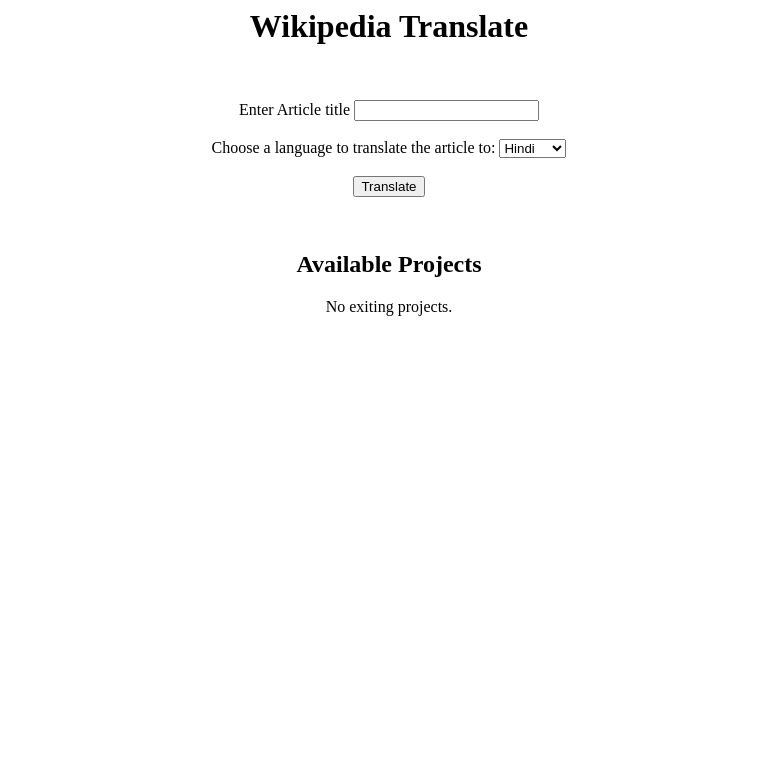
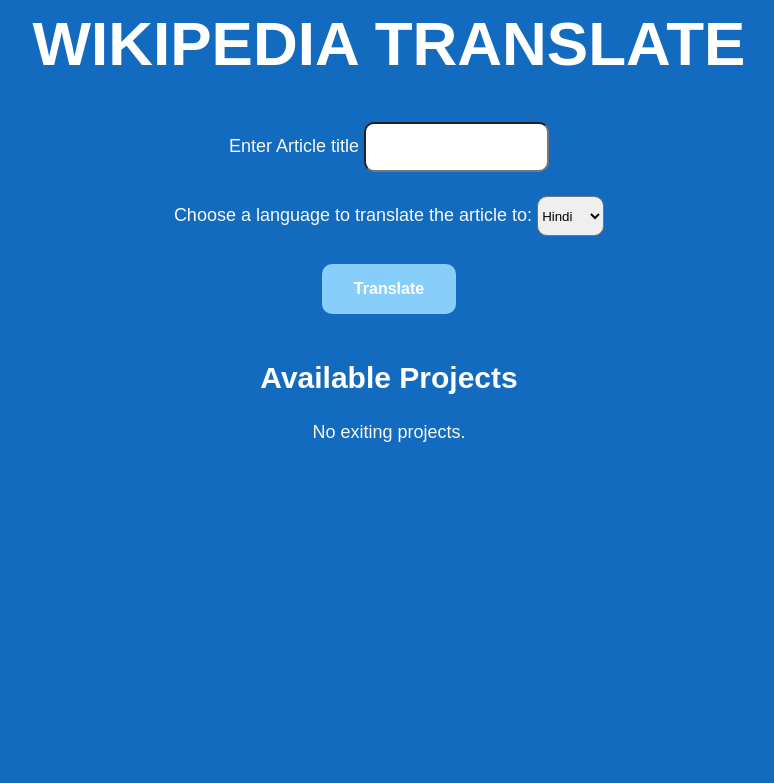
Before and after one commit to Aviral09/wikitranslate, a Django app: template wikitranslate/article/templates/article/index.html in a window 1280 px wide. Shown: the top 783 px of the page, without its empty margins (251-1025 px from the left). Run offline with Django 3.2, Linux system fonts and the light colour scheme; the template is opened without the code that fills it, so the values that code supplies are empty.

Commit message:
styling updates

```diff
--- a/wikitranslate/article/templates/article/index.html
+++ b/wikitranslate/article/templates/article/index.html
@@ -5,9 +5,9 @@
 <body>
     <h1>Wikipedia Translate</h1>
     <br>
-    <p>
     <form  method="post">
         {% csrf_token %}
+        <p>
             Enter Article title
         <input type="text" name="article_name">
         <br><br>
@@ -21,15 +21,17 @@
         </select>
         <br><br>
         <button type="submit">Translate</button>
+        </p>
     </form>
-    </p>
 
     <p>
         {% if result %}
             <h2>
                 Summary of the Article
             </h2>
+            <p>
                 {{result}}
+            </p>
         {% endif %}
     </p>
 
@@ -51,8 +53,76 @@
     body{
         text-align: center;
         justify-content: center;
+        background-color: #126BBF;
     }
+
     li{
         list-style: none;
     }
+
+    button {
+        border: none;
+        color: white;
+        padding: 16px 32px;
+        text-align: center;
+        font-size: 16px;
+        margin: 4px 2px;
+        transition-duration: 0.4s;
+        cursor: pointer;
+        background-color: lightskyblue;
+        border-radius: 10px;
+        font-size: 1rem;
+        font-weight: 700;
+    }
+
+    input[type="text"] {
+        height: 50px;
+        border-radius: 10px;
+    }
+
+    select {
+        height: 40px;
+        border-radius: 10px;
+    }
+
+    h1 {
+        color: #ffffff;
+        font-family: 'Raleway',sans-serif;
+        font-size: 62px;
+        font-weight: 800;
+        line-height: 72px;
+        margin: 0 0 24px;
+        text-transform: uppercase;
+    }
+
+    h2 {
+        color: #ffffff;
+        font-family: 'Raleway',sans-serif;
+        font-size: 30px; font-weight: 800;
+        line-height: 36px;
+        margin: 0 0 24px;
+        text-align: center;
+    }
+
+    p {
+        color: #f8f8f8;
+        font-family: 'Raleway',sans-serif;
+        font-size: 18px;
+        font-weight: 500;
+        line-height: 24px;
+        margin: 0 0 24px;
+    }
+
+
+    a{
+        color: white;
+        text-decoration: underline;
+        font-family: 'Raleway',sans-serif;
+        font-size: 20px;
+        font-weight: 500;
+        line-height: 32px;
+    }
+
+
+a:hover { color: #1c1c1c; text-decoration: underline; }
 </style>
```
Also changed, not shown: wikitranslate/article/templates/article/detail.html (+19 -4 lines). Lines whose indentation alone changed are shown as unchanged.
